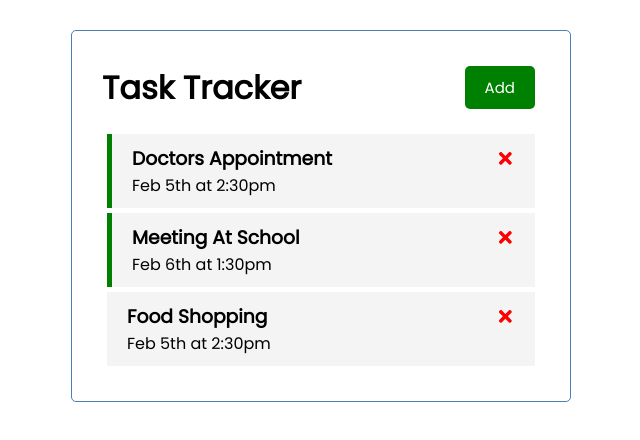
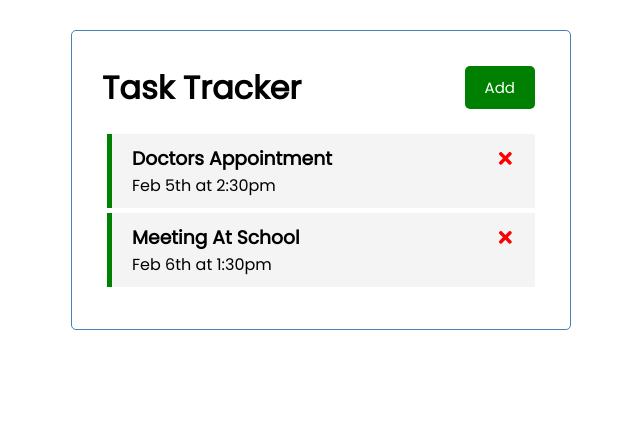
Before and after one commit to abu-git/react-task-tracker, a React (Create React App) app: page / in a window 1280 px wide. Shown: the top 440 px of the page, without its empty margins (319-959 px from the left). Built offline with nearby package versions, Linux system fonts and the light colour scheme; data requests are answered from the project's data file.

Commit message:
delete from server done

```diff
--- a/db.json
+++ b/db.json
@@ -11,12 +11,6 @@
       "text": "Meeting At School",
       "day": "Feb 6th at 1:30pm",
       "reminder": true
-    },
-    {
-      "id": 3,
-      "text": "Food Shopping",
-      "day": "Feb 5th at 2:30pm",
-      "reminder": false
     }
   ]
 }
--- a/src/App.js
+++ b/src/App.js
@@ -32,7 +32,10 @@
   }
 
   //Delete Task
-  const deleteTask = (id) => {
+  const deleteTask = async (id) => {
+    await fetch(`http://localhost:5000/tasks/${id}`,
+    { method: 'DELETE'})
+
     setTasks(tasks.filter((task) => task.id !== id))
   }
 
```
